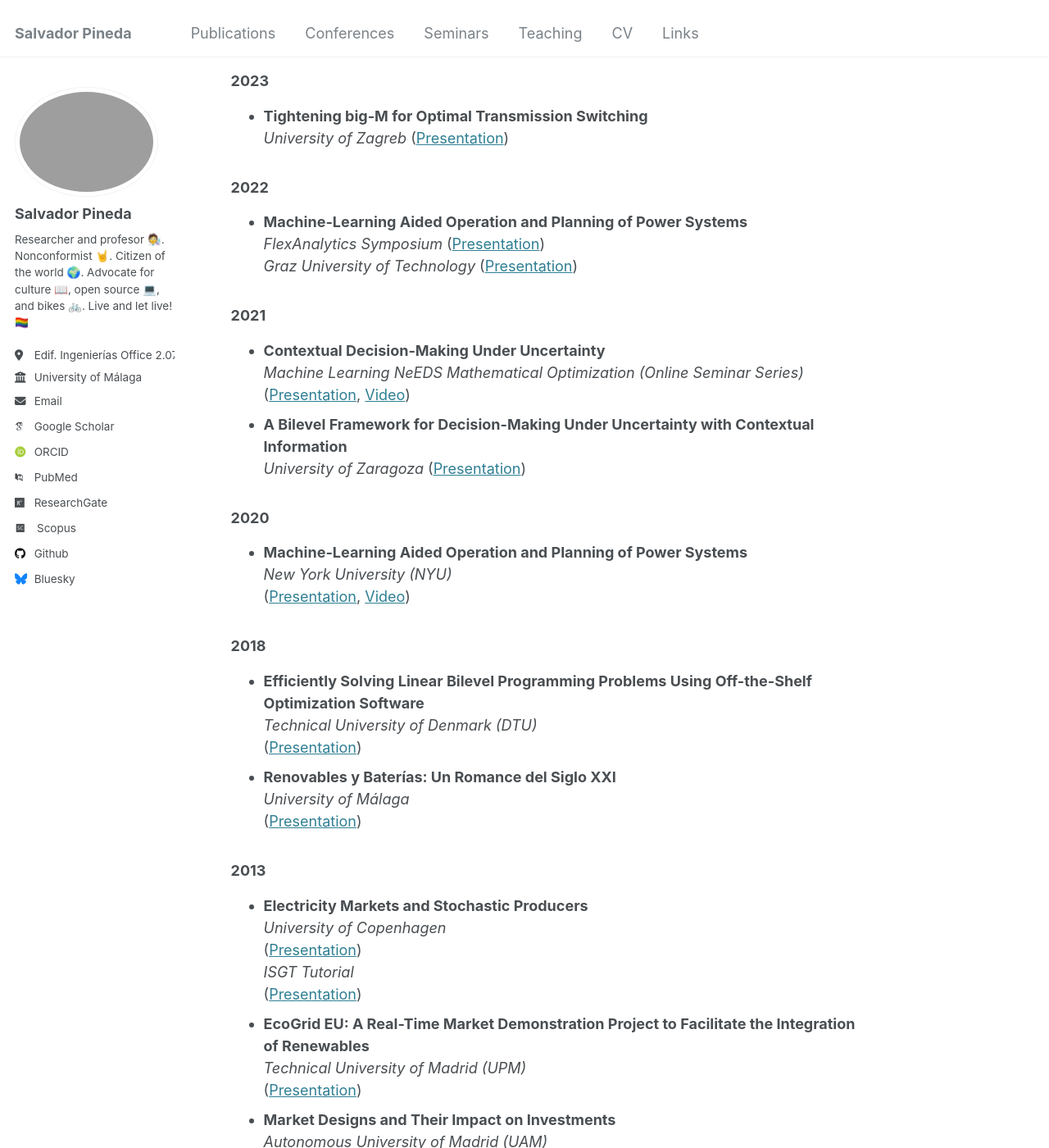
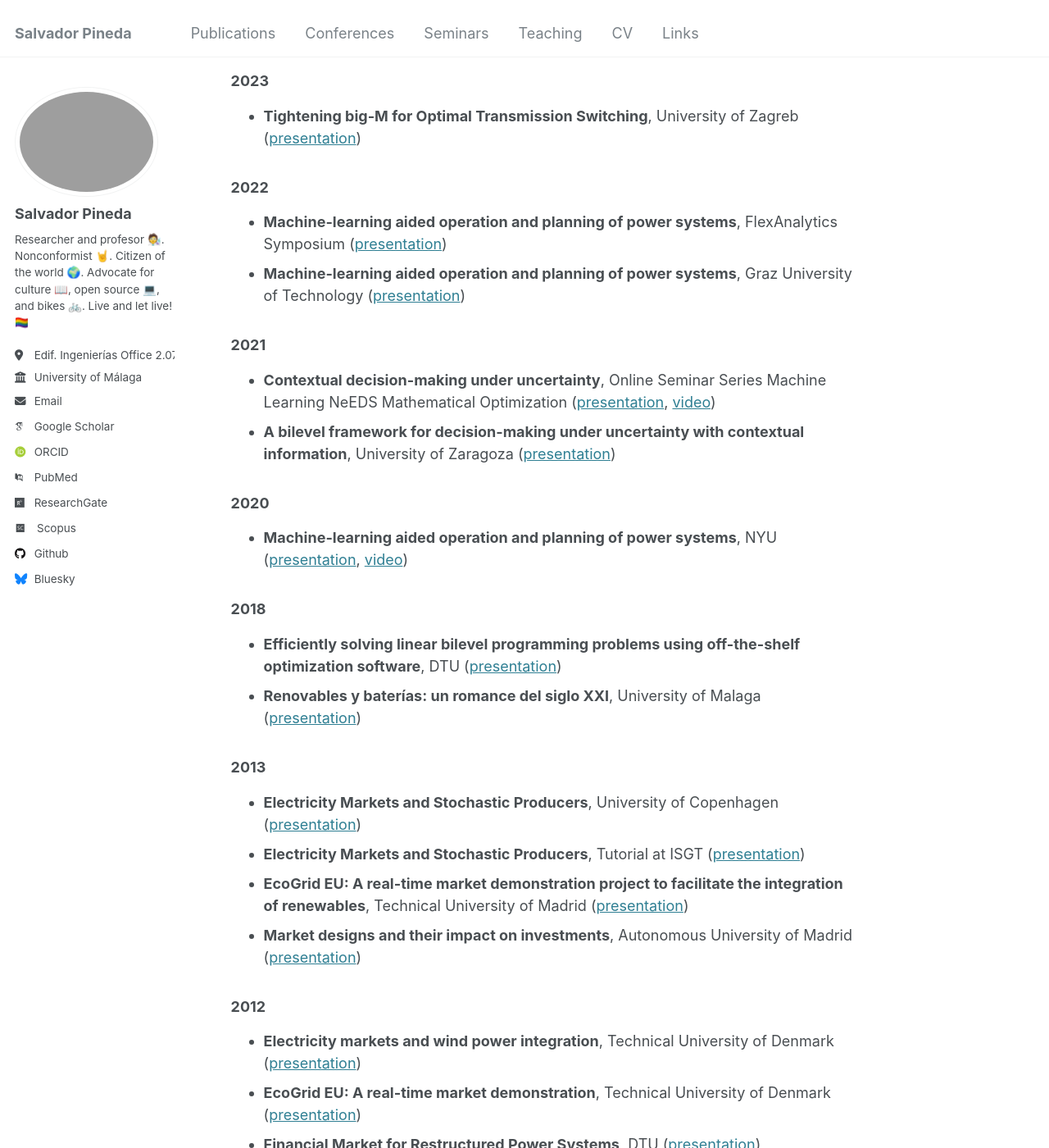
Before and after one commit to salvapineda/salvapineda.github.io, a Jekyll site: the page built from _pages/seminars.md, in a window 1280 px wide and 1400 px high, scrolled down 310 px. Shown: the whole window at 82% size. Built offline with Jekyll 4.4.1, drawn with Linux system fonts in a browser that asks for light colours; some web fonts are replaced; some of the changed text lies outside the part shown.

Commit message:
modify seminars

```diff
--- a/_pages/seminars.md
+++ b/_pages/seminars.md
@@ -4,61 +4,36 @@ title: "Seminars"
 author_profile: true
 ---
 
-## Seminar Presentations
+## Seminars
 
 ### 2024
-- **Tightening big-M for Optimal Transmission Switching**
-  *University of Trier* ([Presentation](https://github.com/salvapineda/website/blob/main/Seminars/2024%20-%20Trier%20-%20Tightening%20bigM%20for%20optimal%20transmission%20switching.pdf))
+- **Tightening big-M for Optimal Transmission Switching**, University of Trier ([presentation](https://github.com/salvapineda/website/blob/main/Seminars/2024%20-%20Trier%20-%20Tightening%20bigM%20for%20optimal%20transmission%20switching.pdf))
 
 ### 2023
-- **Tightening big-M for Optimal Transmission Switching**
-  *University of Zagreb* ([Presentation](https://github.com/salvapineda/website/blob/main/Seminars/2023%20-%20Zagreb%20-%20Tightening%20bigM%20for%20optimal%20tranmission%20switching.pdf))
+- **Tightening big-M for Optimal Transmission Switching**, University of Zagreb ([presentation](https://github.com/salvapineda/website/blob/main/Seminars/2023%20-%20Zagreb%20-%20Tightening%20bigM%20for%20optimal%20tranmission%20switching.pdf))
 
 ### 2022
-- **Machine-Learning Aided Operation and Planning of Power Systems**
-  *FlexAnalytics Symposium* ([Presentation](https://github.com/salvapineda/website/blob/main/Seminars/2022%20-%20FlexAnalytics%20-%20Machine-learning%20aided%20operation%20and%20planning%20of%20power%20systems.pdf))
-  *Graz University of Technology* ([Presentation](https://github.com/salvapineda/website/blob/main/Seminars/2022%20-%20Graz%20-%20Machine-learning%20aided%20operation%20and%20planning%20of%20power%20systems.pdf))
+- **Machine-learning aided operation and planning of power systems**, FlexAnalytics Symposium ([presentation](https://github.com/salvapineda/website/blob/main/Seminars/2022%20-%20FlexAnalytics%20-%20Machine-learning%20aided%20operation%20and%20planning%20of%20power%20systems.pdf))
+- **Machine-learning aided operation and planning of power systems**, Graz University of Technology ([presentation](https://github.com/salvapineda/website/blob/main/Seminars/2022%20-%20Graz%20-%20Machine-learning%20aided%20operation%20and%20planning%20of%20power%20systems.pdf))
 
 ### 2021
-- **Contextual Decision-Making Under Uncertainty**
-  *Machine Learning NeEDS Mathematical Optimization (Online Seminar Series)*
-  ([Presentation](https://github.com/salvapineda/website/blob/main/Seminars/2021%20-%20NeEDs%20-%20Contextual%20decision-making%20under%20uncertainty.pdf), [Video](https://t.co/Q9n4PyIP0S?amp=1))
-- **A Bilevel Framework for Decision-Making Under Uncertainty with Contextual Information**
-  *University of Zaragoza* ([Presentation](https://github.com/salvapineda/website/blob/main/Seminars/2021%20-%20Zaragoza%20-%20A%20bilevel%20framework%20for%20decision-making%20under%20uncertainty%20with%20contextual%20information.pdf))
+- **Contextual decision-making under uncertainty**, Online Seminar Series Machine Learning NeEDS Mathematical Optimization ([presentation](https://github.com/salvapineda/website/blob/main/Seminars/2021%20-%20NeEDs%20-%20Contextual%20decision-making%20under%20uncertainty.pdf), [video](https://t.co/Q9n4PyIP0S?amp=1))
+- **A bilevel framework for decision-making under uncertainty with contextual information**, University of Zaragoza ([presentation](https://github.com/salvapineda/website/blob/main/Seminars/2021%20-%20Zaragoza%20-%20A%20bilevel%20framework%20for%20decision-making%20under%20uncertainty%20with%20contextual%20information.pdf))
 
 ### 2020
-- **Machine-Learning Aided Operation and Planning of Power Systems**
-  *New York University (NYU)*
-  ([Presentation](https://github.com/salvapineda/website/blob/main/Seminars/2020%20-%20NYU%20-%20Machine-learning%20aided%20operation%20and%20planning%20of%20power%20systems.pdf), [Video](https://www.youtube.com/watch?v=C1sKqenTO98&feature=youtu.be))
+- **Machine-learning aided operation and planning of power systems**, NYU ([presentation](https://github.com/salvapineda/website/blob/main/Seminars/2020%20-%20NYU%20-%20Machine-learning%20aided%20operation%20and%20planning%20of%20power%20systems.pdf), [video](https://www.youtube.com/watch?v=C1sKqenTO98&feature=youtu.be))
 
 ### 2018
-- **Efficiently Solving Linear Bilevel Programming Problems Using Off-the-Shelf Optimization Software**
-  *Technical University of Denmark (DTU)*
-  ([Presentation](https://github.com/salvapineda/website/blob/main/Seminars/2018%20-%20DTU%20-%20Efficiently%20solving%20linear%20bilevel%20programming%20problems%20using%20off-the-shelf%20optimization%20software.pdf))
-- **Renovables y Baterías: Un Romance del Siglo XXI**
-  *University of Málaga*
-  ([Presentation](https://github.com/salvapineda/website/blob/main/Seminars/2018%20-%20UMA%20-%20Renovables%20y%20baterias_%20un%20romance%20del%20siglo%20XXI.pdf))
+- **Efficiently solving linear bilevel programming problems using off-the-shelf optimization software**, DTU ([presentation](https://github.com/salvapineda/website/blob/main/Seminars/2018%20-%20DTU%20-%20Efficiently%20solving%20linear%20bilevel%20programming%20problems%20using%20off-the-shelf%20optimization%20software.pdf))
+- **Renovables y baterías: un romance del siglo XXI**, University of Malaga ([presentation](https://github.com/salvapineda/website/blob/main/Seminars/2018%20-%20UMA%20-%20Renovables%20y%20baterias_%20un%20romance%20del%20siglo%20XXI.pdf))
 
 ### 2013
-- **Electricity Markets and Stochastic Producers**
-  *University of Copenhagen*
-  ([Presentation](https://github.com/salvapineda/website/blob/main/Seminars/2013%20-%20KU%20-%20Electricity%20Markets%20and%20Stochastic%20Producers.pdf))
-  *ISGT Tutorial*
-  ([Presentation](https://github.com/salvapineda/website/blob/main/Seminars/2013%20-%20ISGT%20-%20Electricity%20markets%20and%20stochastic%20producers.pdf))
-- **EcoGrid EU: A Real-Time Market Demonstration Project to Facilitate the Integration of Renewables**
-  *Technical University of Madrid (UPM)*
-  ([Presentation](https://github.com/salvapineda/website/blob/main/Seminars/2013%20-%20UPM%20-%20EcoGrid%20EU_%20A%20real-time%20market%20demonstration%20project%20to%20facilitate%20the%20integration%20of%20renewables.pdf))
-- **Market Designs and Their Impact on Investments**
-  *Autonomous University of Madrid (UAM)*
-  ([Presentation](https://github.com/salvapineda/website/blob/main/Seminars/2013%20-%20UAM%20-%20Market%20designs%20and%20their%20impact%20on%20investments.pdf))
+- **Electricity Markets and Stochastic Producers**, University of Copenhagen ([presentation](https://github.com/salvapineda/website/blob/main/Seminars/2013%20-%20KU%20-%20Electricity%20Markets%20and%20Stochastic%20Producers.pdf))
+- **Electricity Markets and Stochastic Producers**, Tutorial at ISGT ([presentation](https://github.com/salvapineda/website/blob/main/Seminars/2013%20-%20ISGT%20-%20Electricity%20markets%20and%20stochastic%20producers.pdf))
+- **EcoGrid EU: A real-time market demonstration project to facilitate the integration of renewables**, Technical University of Madrid ([presentation](https://github.com/salvapineda/website/blob/main/Seminars/2013%20-%20UPM%20-%20EcoGrid%20EU_%20A%20real-time%20market%20demonstration%20project%20to%20facilitate%20the%20integration%20of%20renewables.pdf))
+- **Market designs and their impact on investments**, Autonomous University of Madrid ([presentation](https://github.com/salvapineda/website/blob/main/Seminars/2013%20-%20UAM%20-%20Market%20designs%20and%20their%20impact%20on%20investments.pdf))
 
 ### 2012
-- **Electricity Markets and Wind Power Integration**
-  *Technical University of Denmark (DTU)*
-  ([Presentation](https://github.com/salvapineda/website/blob/main/Seminars/2012%20-%20DTU%20-%20Electricity%20markets%20and%20wind%20power%20integration.pdf))
-- **EcoGrid EU: A Real-Time Market Demonstration**
-  *Technical University of Denmark (DTU)*
-  ([Presentation](https://github.com/salvapineda/website/blob/main/Seminars/2012%20-%20DTU%20-%20EcoGrid%20EU_%20A%20real-time%20market%20demonstration.pdf))
-- **Financial Market for Restructured Power Systems**
-  *Technical University of Denmark (DTU)*
-  ([Presentation](https://github.com/salvapineda/website/blob/main/Seminars/2012%20-%20DTU%20-%20Financial%20Market%20for%20Restructured%20Power%20Systems.pdf))
+- **Electricity markets and wind power integration**, Technical University of Denmark ([presentation](https://github.com/salvapineda/website/blob/main/Seminars/2012%20-%20DTU%20-%20Electricity%20markets%20and%20wind%20power%20integration.pdf))
+- **EcoGrid EU: A real-time market demonstration**, Technical University of Denmark ([presentation](https://github.com/salvapineda/website/blob/main/Seminars/2012%20-%20DTU%20-%20EcoGrid%20EU_%20A%20real-time%20market%20demonstration.pdf))
+- **Financial Market for Restructured Power Systems**, DTU ([presentation](https://github.com/salvapineda/website/blob/main/Seminars/2012%20-%20DTU%20-%20Financial%20Market%20for%20Restructured%20Power%20Systems.pdf))
```
